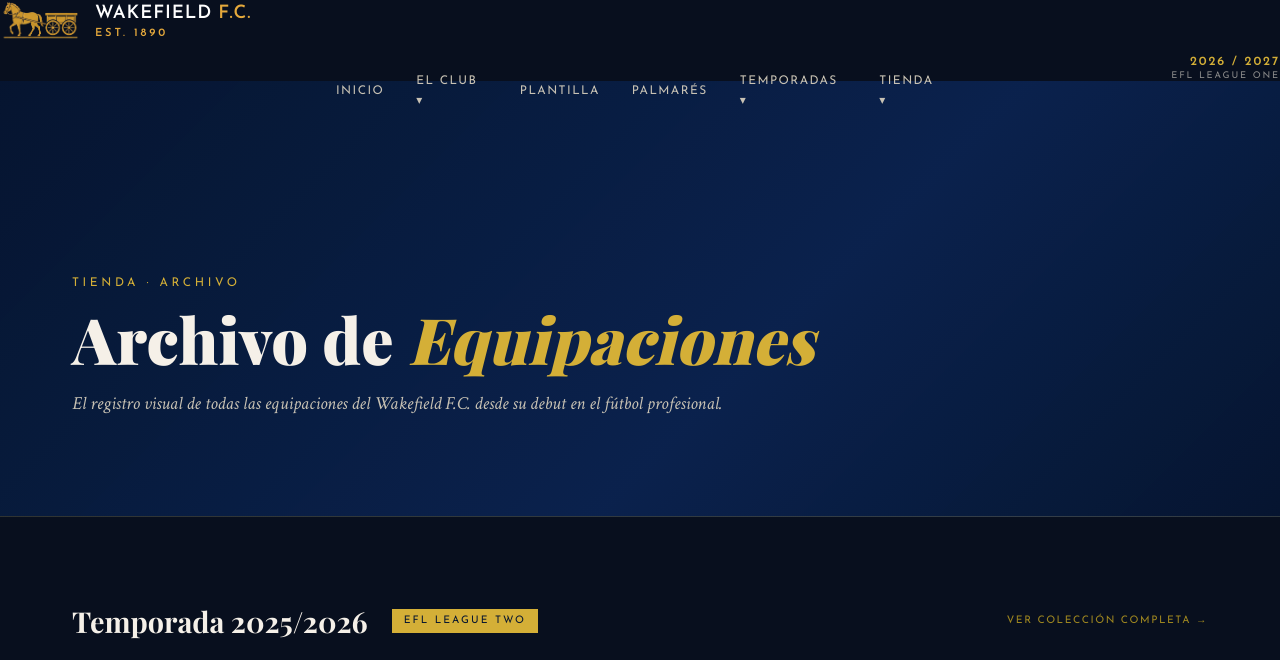
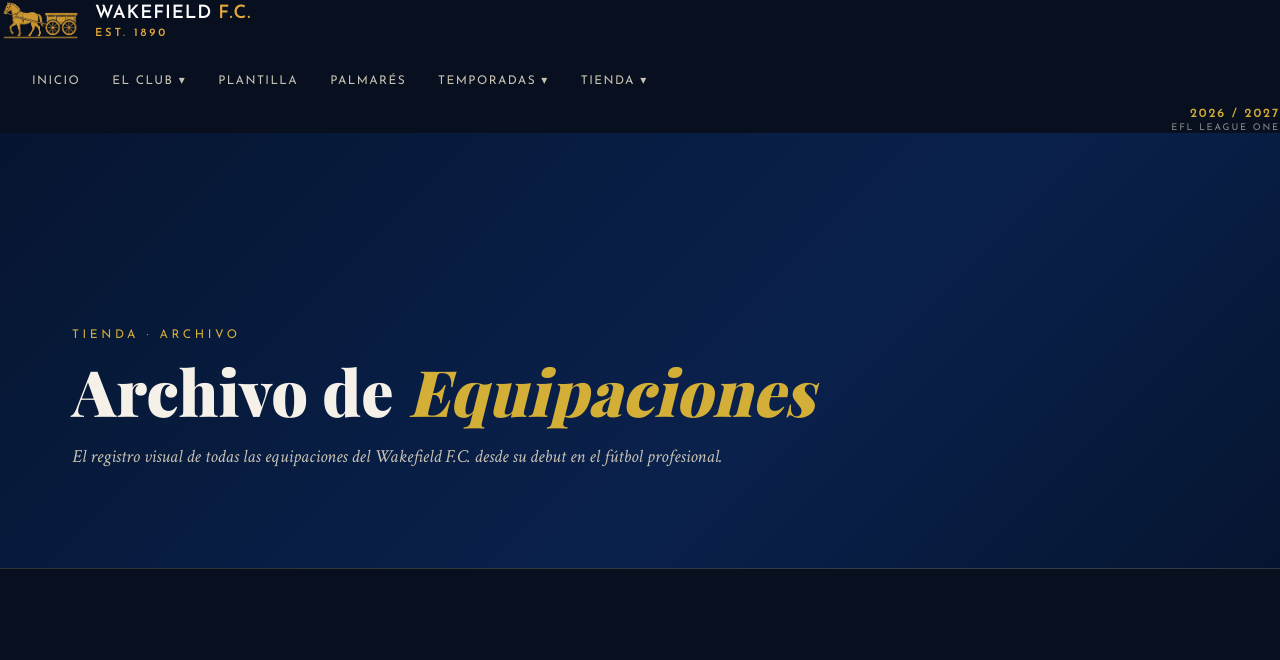
Before and after one commit to riise66/wakefieldfc, a Jekyll site: the page built from pages/archivo-equipaciones.html, in a window 1280 px wide. Shown: the top 660 px of the page. Built offline with Jekyll 4.4.1, drawn with Linux system fonts in a browser that asks for light colours; some web fonts are replaced; a style sheet for code colours, icons or effects is not loaded.

Commit message:
Update style.css

```diff
--- a/assets/css/style.css
+++ b/assets/css/style.css
@@ -190,15 +190,13 @@
 
 /* AÑADE ESTE BLOQUE EXACTAMENTE AQUÍ */
 .nav-links {
-  position: absolute;
-  left: 50%;
-  transform: translateX(-50%);
   display: flex;
   list-style: none;
   gap: 0;
   align-items: center;
-  margin: 0;
-  padding: 0;
+  margin: 0 auto; /* Esta es la magia: lo centra en el hueco que quede libre */
+  padding: 0 1rem; /* Un pequeño margen de seguridad a los lados */
+  white-space: nowrap; /* Evita que los botones colapsen si la pantalla es pequeña */
 }
 /* FIN DEL BLOQUE AÑADIDO */
 
```
